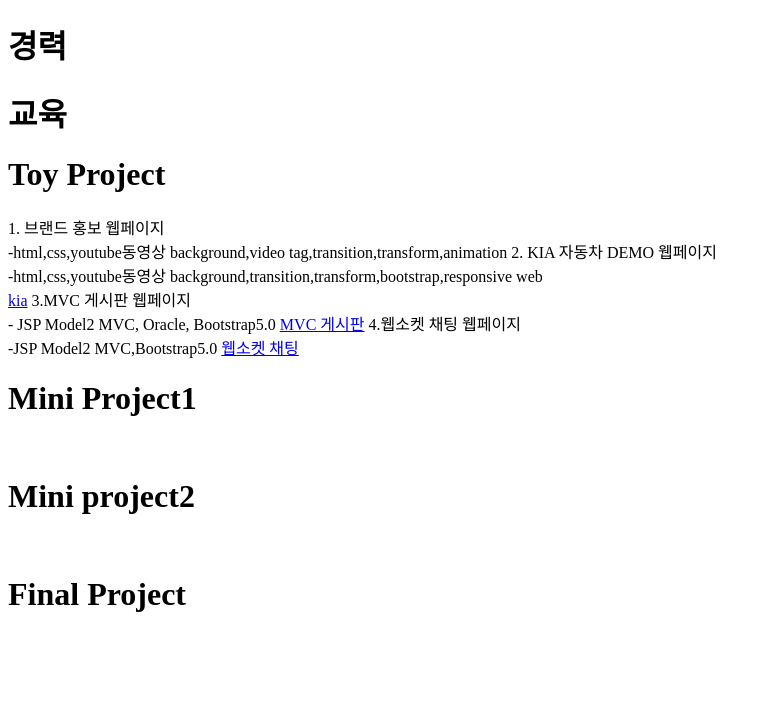
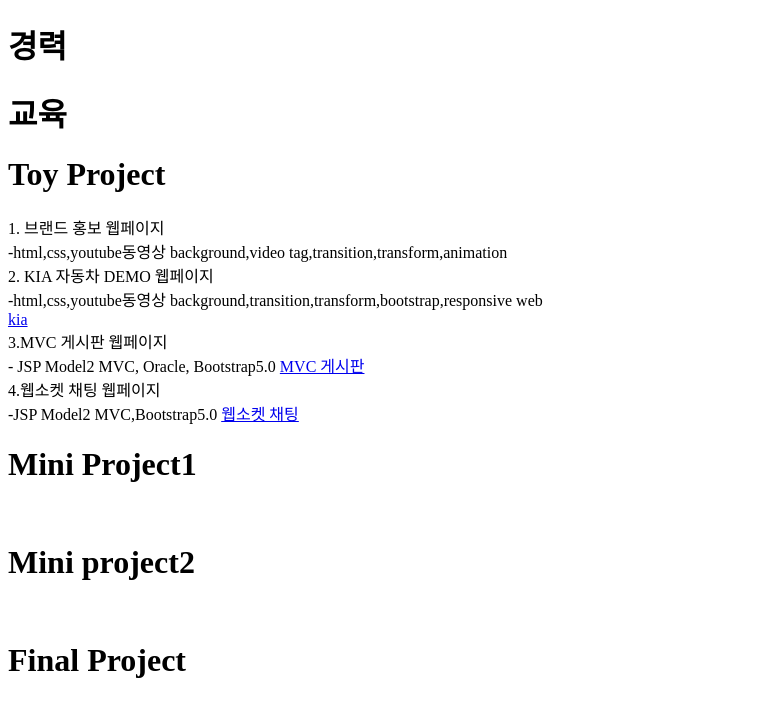
Before and after one commit to vwx650/portfolio, a plain HTML site: page index.html in a window 1280 px wide. Shown: the whole page, without its empty margins (0-770 px from the left). Drawn offline with Linux system fonts and the light colour scheme.

Commit message:
Update index.html

```diff
--- a/index.html
+++ b/index.html
@@ -12,19 +12,19 @@
 
     <h1>Toy Project</h1>
     1. 브랜드 홍보 웹페이지<br>
-    -html,css,youtube동영상 background,video tag,transition,transform,animation
+    -html,css,youtube동영상 background,video tag,transition,transform,animation<br>
 
     2. KIA 자동차 DEMO 웹페이지<br>
     -html,css,youtube동영상 background,transition,transform,bootstrap,responsive web<br>
-    <a href="https://vwx650.github.io/kia/" target="_blank">kia</a>
+    <a href="https://vwx650.github.io/kia/" target="_blank">kia</a><br>
 
     3.MVC 게시판 웹페이지</br>
     - JSP Model2 MVC, Oracle, Bootstrap5.0
-    <a href="https://vwx650.github.io/MVC/" target="_blank">MVC 게시판</a>
+    <a href="https://vwx650.github.io/MVC/" target="_blank">MVC 게시판</a><br>
 
     4.웹소켓 채팅 웹페이지<br>
     -JSP Model2 MVC,Bootstrap5.0
-    <a href="https://vwx650.github.io/Chatting/" target="_blank">웹소켓 채팅</a>
+    <a href="https://vwx650.github.io/Chatting/" target="_blank">웹소켓 채팅</a><br>
 
     <h1>Mini Project1</h1><br>
 
```
